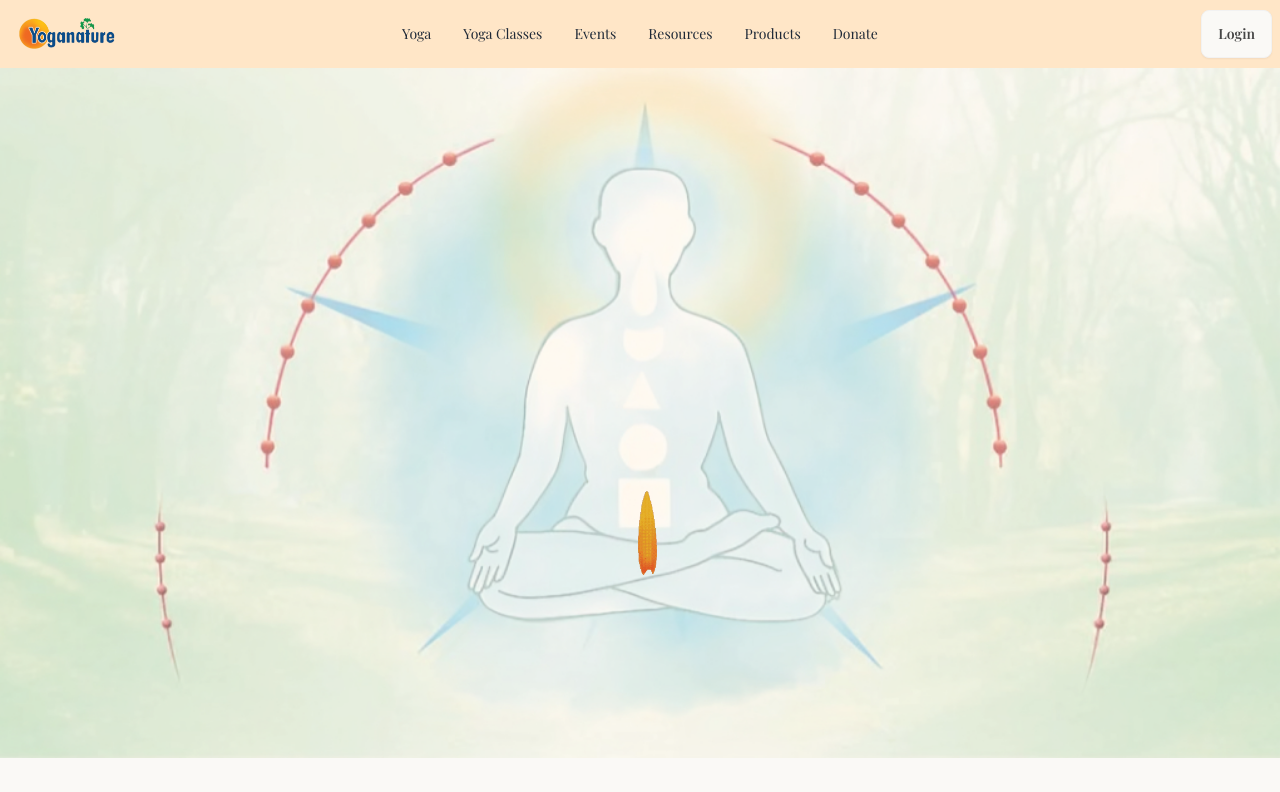
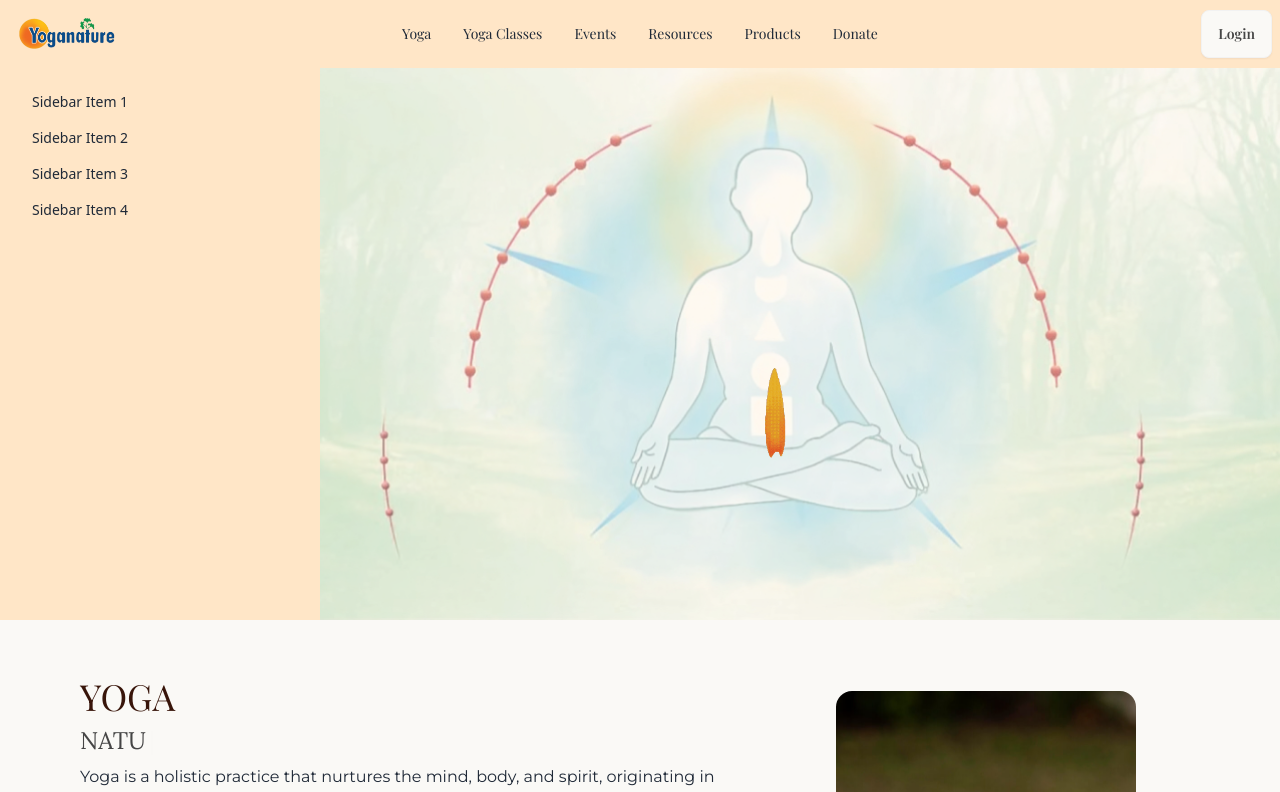
Before and after one commit to Pralendra1/yoga-nature, a React (Vite) app in the folder frontend/: page / in a window 1280 px wide. Shown: the top 792 px of the page. Built offline with nearby package versions, Linux system fonts and the light colour scheme; a web font is replaced by a local one.

Commit message:
drawer component added

```diff
--- a/frontend/package.json
+++ b/frontend/package.json
@@ -12,6 +12,7 @@
   "dependencies": {
     "@fortawesome/free-solid-svg-icons": "^6.5.2",
     "@fortawesome/react-fontawesome": "^0.2.2",
+    "@heroicons/react": "^2.1.4",
     "aos": "^2.3.4",
     "axios": "^1.7.2",
     "daisyui": "^4.12.2",
--- a/frontend/src/components/Homepage/Main.jsx
+++ b/frontend/src/components/Homepage/Main.jsx
@@ -1,18 +1,59 @@
 import React from "react";
 import mainImg from "../images/Mainimg.jpg";
 import gif from "../images/gif.gif";
+import { Link } from "react-router-dom";
+import { FiMenu } from "react-icons/fi";
 
 const Main = () => {
   return (
-    <div className="relative w-full h-auto">
-      <img src={mainImg} alt="Example" className="w-full h-auto" />
-      <div className="absolute inset-0 bg-accent opacity-40"></div>{" "}
-      {/* Dark overlay */}
-      <img
-        src={gif}
-        alt=""
-        className="absolute top-2/3 left-1/2 transform -translate-x-1/2 -translate-y-1/2 pointer-events-none h-[150px] m-0.5 sm:h-[180px] md:m-1 lg:m-2 lg:h-[300px] md:h-[220px]" // Apply filter to remove background
-      />
+    <div className="relative w-full h-auto flex flex-col lg:flex-row">
+      <div className="drawer lg:drawer-open w-full lg:w-1/5 h-auto">
+        <input id="my-drawer-2" type="checkbox" className="drawer-toggle" />
+        <div className="drawer-content flex flex-col items-center justify-center">
+          {/* Page content here */}
+          <label
+            htmlFor="my-drawer-2"
+            className="btn drawer-button bg-heading rounded-none border-none w-full lg:hidden z-50"
+          >
+            <FiMenu />
+          </label>
+        </div>
+        <div className="drawer-side z-50 lg:h-auto">
+          <label
+            htmlFor="my-drawer-2"
+            aria-label="close sidebar"
+            className="drawer-overlay"
+          ></label>
+          <ul className="menu bg-heading min-h-full w-80 p-4 shadow-lg">
+            {/* Sidebar content here */}
+            <li>
+              <Link to="/">Sidebar Item 1</Link>
+            </li>
+            <li>
+              <Link to="/">Sidebar Item 2</Link>
+            </li>
+            <li>
+              <Link to="/">Sidebar Item 3</Link>
+            </li>
+            <li>
+              <Link to="/">Sidebar Item 4</Link>
+            </li>
+          </ul>
+        </div>
+      </div>
+      <div className="w-full lg:w-4/5 relative flex">
+        <img
+          src={mainImg}
+          alt="Example"
+          className="w-full h-auto object-contain"
+        />
+        <div className="absolute inset-0 bg-accent opacity-40"></div>
+        <img
+          src={gif}
+          alt=""
+          className="absolute top-2/3 lg:top-[340px] left-1/2 transform -translate-x-1/2 -translate-y-1/2 pointer-events-none h-[150px] m-0.5 sm:h-[180px] md:m-1 lg:m-2 lg:h-[320px] md:h-[300px]"
+        />
+      </div>
     </div>
   );
 };
```
